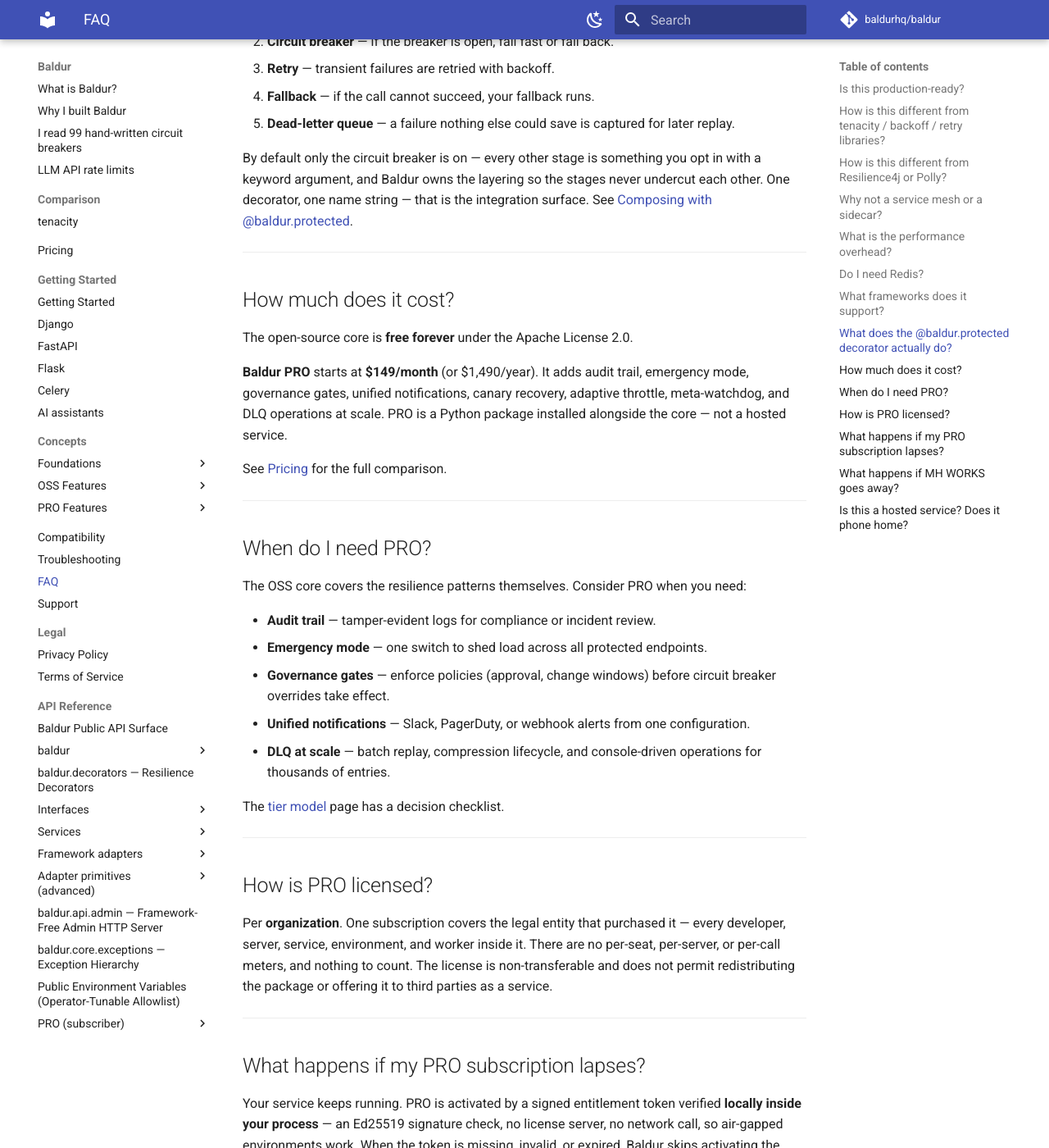
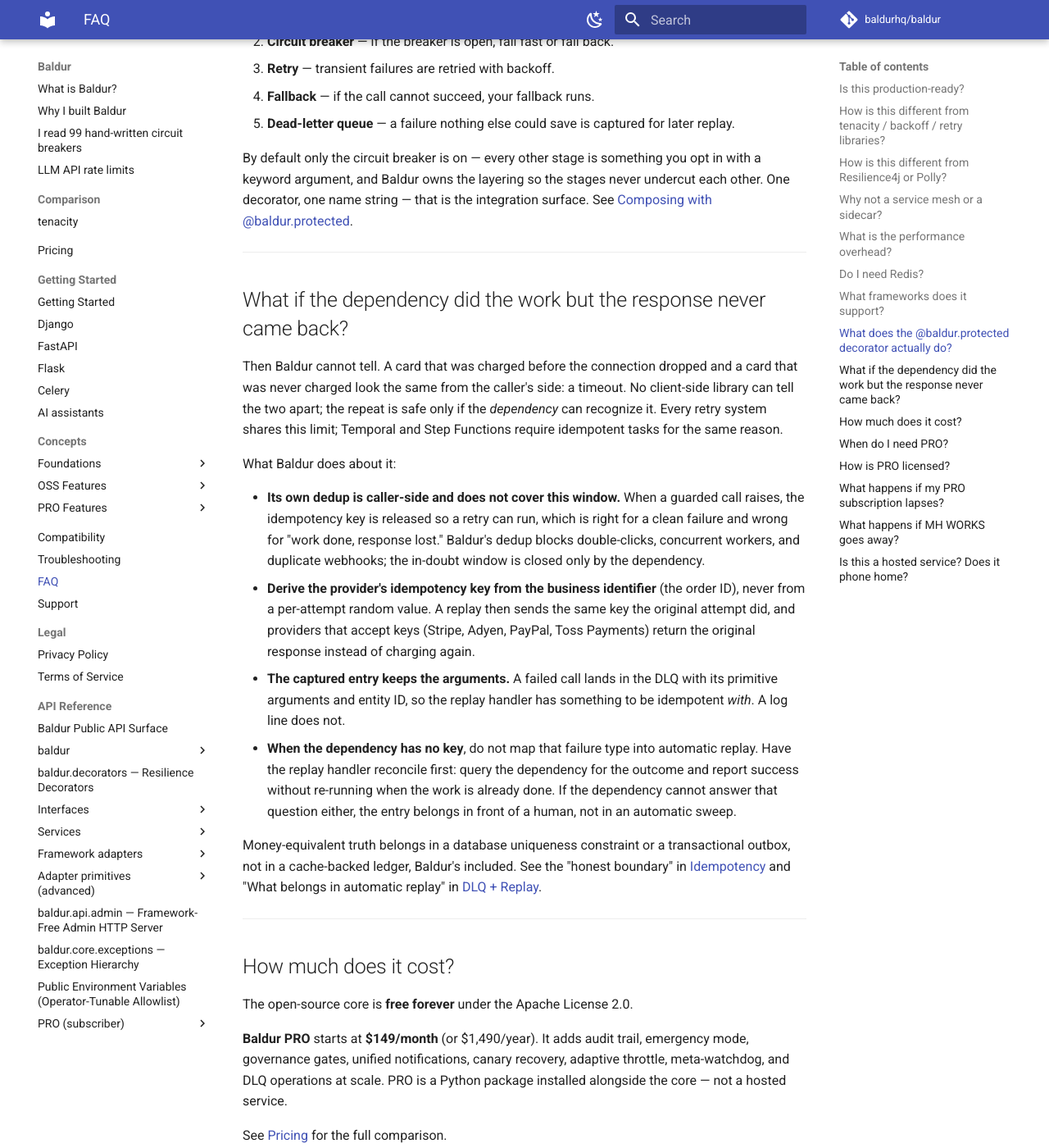
Before and after one commit to baldurhq/baldur, an MkDocs documentation site: the page built from docs/faq.md, in a window 1280 px wide and 1400 px high, scrolled down 2660 px. Shown: the whole window at 82% size. Built offline with MkDocs 1.6.1 and Material for MkDocs 9.7.7, drawn with Linux system fonts in a browser that asks for light colours; comment, search, counter and statistics services are not loaded.

Commit message:
docs(faq): answer the in-doubt outcome question — a dependency that did the work before the response was lost is indistinguishable from a clean failure on the caller's side, so replay is safe only with a business-derived provider key or a reconcile-first handler; Baldur's own dedup is caller-side and does not cover that window

```diff
--- a/docs/faq.md
+++ b/docs/faq.md
@@ -143,6 +143,44 @@
 
 ---
 
+## What if the dependency did the work but the response never came back?
+
+Then Baldur cannot tell. A card that was charged before the connection
+dropped and a card that was never charged look the same from the caller's
+side: a timeout. No client-side library can tell the two apart; the repeat
+is safe only if the *dependency* can recognize it. Every retry system shares
+this limit; Temporal and Step Functions require idempotent tasks for the same
+reason.
+
+What Baldur does about it:
+
+- **Its own dedup is caller-side and does not cover this window.** When a
+  guarded call raises, the idempotency key is released so a retry can run,
+  which is right for a clean failure and wrong for "work done, response
+  lost." Baldur's dedup blocks double-clicks, concurrent workers, and
+  duplicate webhooks; the in-doubt window is closed only by the dependency.
+- **Derive the provider's idempotency key from the business identifier**
+  (the order ID), never from a per-attempt random value. A replay then sends
+  the same key the original attempt did, and providers that accept keys
+  (Stripe, Adyen, PayPal, Toss Payments) return the original response
+  instead of charging again.
+- **The captured entry keeps the arguments.** A failed call lands in the
+  DLQ with its primitive arguments and entity ID, so the replay handler has
+  something to be idempotent *with*. A log line does not.
+- **When the dependency has no key**, do not map that failure type into
+  automatic replay. Have the replay handler reconcile first: query the
+  dependency for the outcome and report success without re-running when the
+  work is already done. If the dependency cannot answer that question
+  either, the entry belongs in front of a human, not in an automatic sweep.
+
+Money-equivalent truth belongs in a database uniqueness constraint or a
+transactional outbox, not in a cache-backed ledger, Baldur's included. See
+the "honest boundary" in [Idempotency](concepts/oss/idempotency.md) and
+"What belongs in automatic replay" in
+[DLQ + Replay](concepts/foundations/dlq-replay.md).
+
+---
+
 ## How much does it cost?
 
 The open-source core is **free forever** under the Apache License 2.0.
```
